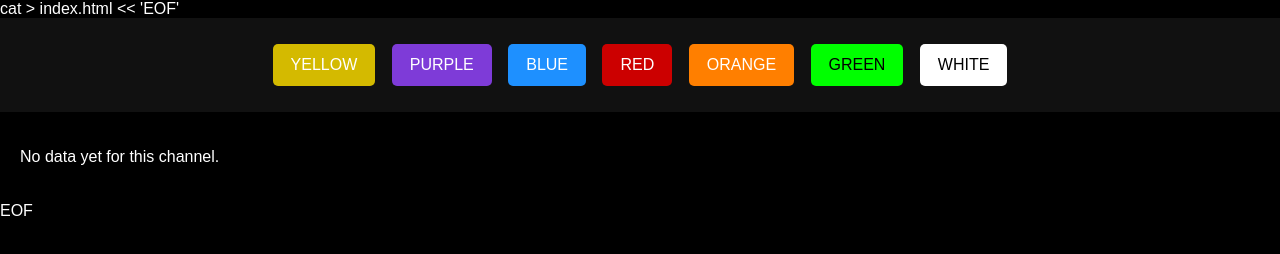
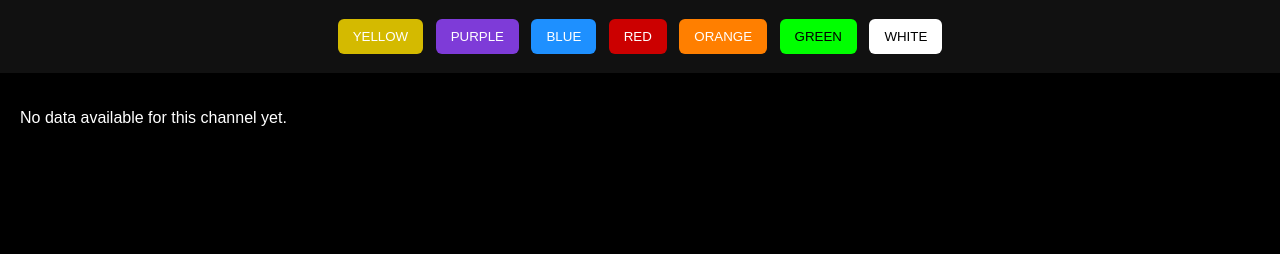
Before and after one commit to pewpi-infinity/infinity-onepush, a plain HTML site: page index.html in a window 1280 px wide. Both pictures are taken after a click on the button "YELLOW". Drawn offline with Linux system fonts and the light colour scheme; no server answers.

Commit message:
Update index.html

```diff
--- a/index.html
+++ b/index.html
@@ -1,77 +1,72 @@
-cat > index.html << 'EOF'
 <!DOCTYPE html>
 <html>
 <head>
 <meta charset="UTF-8" />
 <title>∞ Infinity Color Feed</title>
 <style>
-    body { background:#000; color:#fff; font-family:Arial; margin:0; padding:0; }
-    .topbar { padding:20px; background:#111; text-align:center; }
-    .btn {
-        padding:12px 18px;
-        margin:6px;
-        border-radius:5px;
+    body { background:#000; color:#fff; font-family:Arial; margin:0; }
+    .top { padding:15px; background:#111; text-align:center; }
+    button {
+        padding:10px 15px;
+        margin:4px;
+        border:none;
+        border-radius:6px;
+        color:#fff;
         cursor:pointer;
-        font-size:16px;
-        border:none;
-        color:#fff;
     }
     .yellow { background:#d4ba00; }
     .purple { background:#7e3bd8; }
     .blue   { background:#1e90ff; }
     .red    { background:#cc0000; }
     .orange { background:#ff7f00; }
-    .green  { background:#0f0; color:#000; }
+    .green  { background:#00ff00; color:#000; }
     .white  { background:#fff; color:#000; }
-    #feedBox { padding:20px; }
+    #feed { padding:20px; }
     .entry {
-        padding:10px;
+        padding:12px;
         margin:10px 0;
-        border-radius:4px;
+        background:#111;
         border-left:6px solid;
-        background:#111;
+        border-radius:6px;
     }
 </style>
 </head>
 <body>
 
-<div class="topbar">
-    <button class="btn yellow" onclick="switchFeed('yellow')">YELLOW</button>
-    <button class="btn purple" onclick="switchFeed('purple')">PURPLE</button>
-    <button class="btn blue"   onclick="switchFeed('blue')">BLUE</button>
-    <button class="btn red"    onclick="switchFeed('red')">RED</button>
-    <button class="btn orange" onclick="switchFeed('orange')">ORANGE</button>
-    <button class="btn green"  onclick="switchFeed('green')">GREEN</button>
-    <button class="btn white"  onclick="switchFeed('white')">WHITE</button>
+<div class="top">
+    <button class="yellow" onclick="loadFeed('yellow')">YELLOW</button>
+    <button class="purple" onclick="loadFeed('purple')">PURPLE</button>
+    <button class="blue"   onclick="loadFeed('blue')">BLUE</button>
+    <button class="red"    onclick="loadFeed('red')">RED</button>
+    <button class="orange" onclick="loadFeed('orange')">ORANGE</button>
+    <button class="green"  onclick="loadFeed('green')">GREEN</button>
+    <button class="white"  onclick="loadFeed('white')">WHITE</button>
 </div>
 
-<div id="feedBox">
-    <h2>Select a color channel above</h2>
-</div>
+<div id="feed"><h2>Select a color channel</h2></div>
 
 <script>
-function switchFeed(color) {
-
-    fetch(`feed/${color}/index.json`)
+function loadFeed(color) {
+    fetch(`feed/${color}.json`)
         .then(r => r.json())
-        .then(list => {
+        .then(data => {
             let html = "";
-            list.forEach(entry => {
+            data.forEach(item => {
                 html += `
-                <div class="entry" style="border-color:${color}">
-                    <strong>${entry.timestamp}</strong><br>
-                    ${entry.message}
-                </div>`;
+                    <div class="entry" style="border-color:${color}">
+                        <strong>${item.timestamp}</strong><br>
+                        ${item.message}
+                    </div>
+                `;
             });
-            document.getElementById('feedBox').innerHTML = html;
+            document.getElementById("feed").innerHTML = html;
         })
         .catch(() => {
-            document.getElementById('feedBox').innerHTML =
-                "<p>No data yet for this channel.</p>";
+            document.getElementById("feed").innerHTML =
+                "<p>No data available for this channel yet.</p>";
         });
 }
 </script>
 
 </body>
 </html>
-EOF
```
